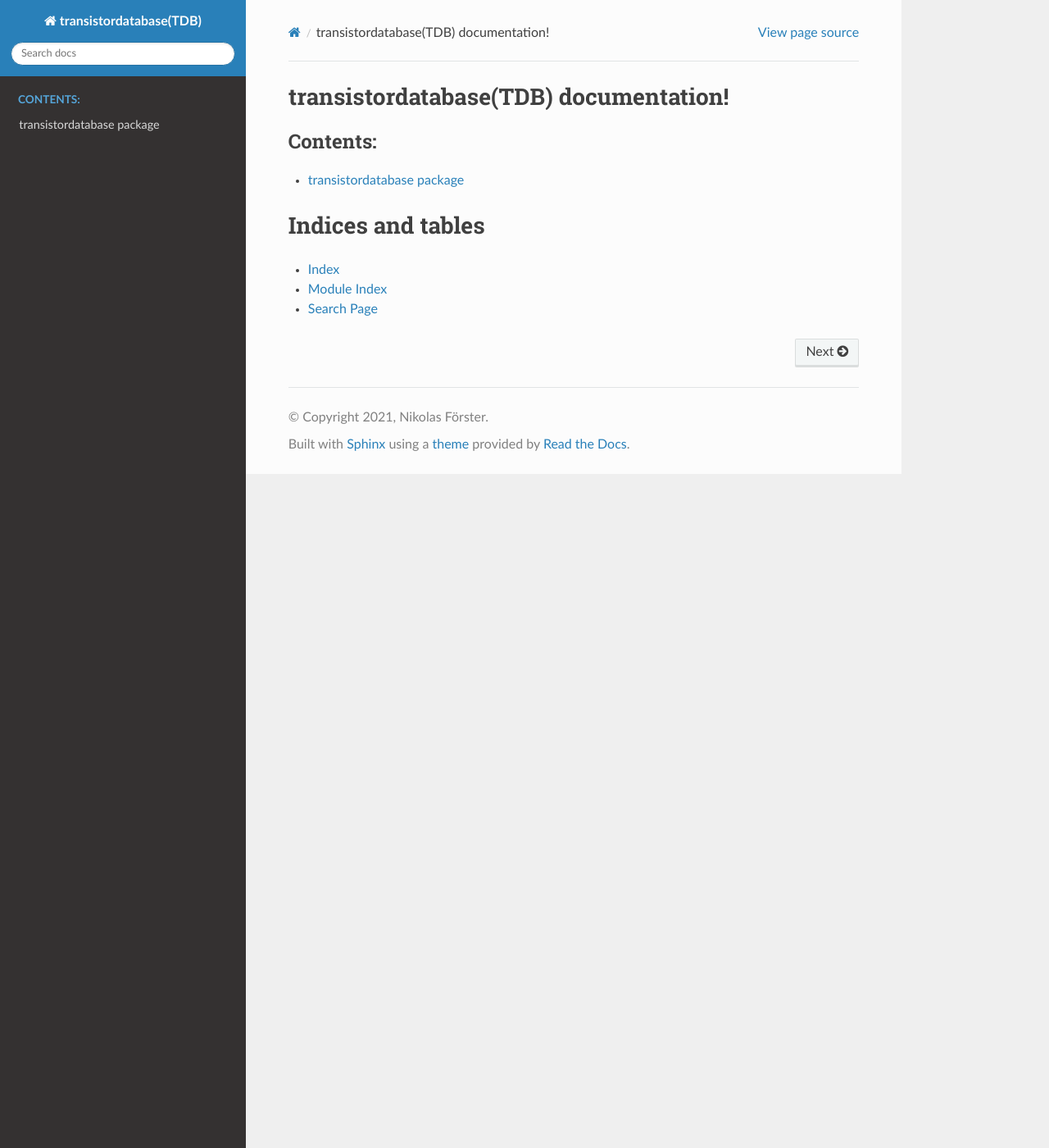
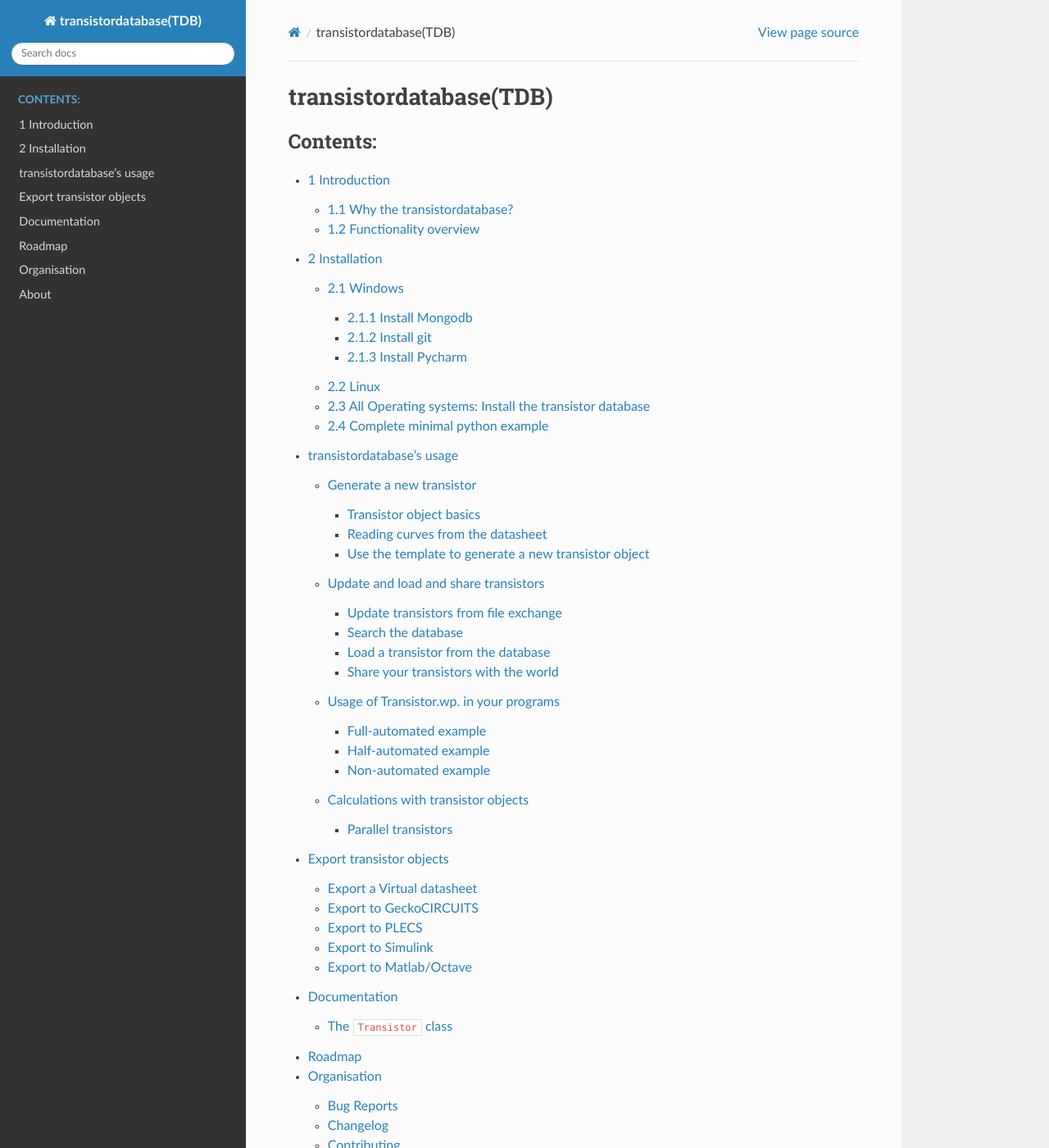
Before and after one commit to upb-lea/transistordatabase, a Sphinx documentation site: the page built from sphinx/index.rst, in a window 1280 px wide and 1400 px high. Shown: the whole window at 82% size. Built offline with Sphinx 7.4.7 and the Read the Docs theme 2.0.0, drawn with Linux system fonts in a browser that asks for light colours; some of the changed text lies outside the part shown.

Commit message:
#sphinx documentation setup commit readme additions

```diff
--- a/sphinx/conf.py
+++ b/sphinx/conf.py
@@ -16,8 +16,8 @@
 # -- Project information -----------------------------------------------------
 
 project = 'transistordatabase(TDB)'
-copyright = '2021, Nikolas Förster'
-author = 'Nikolas Förster'
+copyright = '2021, LEA, Paderborn University'
+author = 'LEA-UPB'
 
 # The full version, including alpha/beta/rc tags
 release = '0.2.10'
--- /dev/null
+++ b/sphinx/exports.rst
@@ -0,0 +1,95 @@
+Export transistor objects
+#########################
+
+Using transistors within pyhton you have already seen. Now we want to take a closer look at exporting the transistors to other programs. These exporters are currently working. Some others are planned for the future.
+
+Export a Virtual datasheet
+***************************
+This function exports a virtual datasheet to see stored data in the database. Function display the output path of .html-file, which can be opened in your prefered browser.
+
+.. image:: /images/Virtual_Datasheet.png
+    :align: center
+    :alt: Generated virtual datasheet example
+
+.. code-block::
+
+transistor = tdb.load({'name': 'Fuji_2MBI100XAA120-50'})
+transistor.export_datasheet()
+
+Export to GeckoCIRCUITS
+***********************
+GeckoCIRCUITS is an open source multi platform schematic simulator. Java required. Direct `download link <http://gecko-simulations.com/GeckoCIRCUITS/GeckoCIRCUITS.zip>`_. At the moment you need to know the exporting parameters like gate resistor, gate-voltage and switching voltage. This will be simplified in the near future.
+.. code-block::
+
+    transistor = tdb.load({'name': 'Fuji_2MBI100XAA120-50'})
+    transistor.export_geckocircuits(600, 15, -4, 2.5, 2.5)
+
+From now on, you can load the model into your GeckoCIRCUITS schematic.
+
+.. image:: /images/Example_Gecko_Exporter.png
+    :align: center
+    :alt: GeckoExporter usage example
+
+.. hint::
+    It is also possible to control GeckoCIRCUITS from python, e.g. to sweep transistors. In this case, linux users should consider to run `this <https://github.com/tinix84/gecko/releases/tag/v1.1>`_ Version of GeckoCIRCUITS instead the above one (port to OpenJDK).
+
+Export to PLECS
+***************
+For a thermal and loss simulation using PLECS simulation tool, it requires the transistor loss and characteristic curves to be loaded in XML(Version 1.1) file format. More information on how to load the XML data can be found from here. To export the transistor object from your database to plecs required xml file format, following lines need to be executed starting with loading the required datasheet.
+
+.. code-block::
+
+    transistor = tdb.load({'name': 'Fuji_2MBI200XAA065-50'})
+    transistor.export_plecs()
+
+Outputs are xml files - one for switch and one for diode (if available), which can be then loaded into your schematic following the instructions as mentioned `here <https://www.plexim.com/support/videos/thermal-modeling-part-1>`_. Note that if channel curves for the default gate-voltage are found missing then the xml files could not be possible to generate and a respective warning message is issued to the user. The user can change the default gate-voltage and switching voltage by providing an extra list argument as follows:
+
+.. code-block::
+
+    transistor = tdb.load({'name': 'Fuji_2MBI200XAA065-50'})
+    transistor.export_plecs([15, -15, 15, 0])
+
+Note that all the four parameters (Vg_on, Vg_off) for IGBTs/Mosfets and (Vd_on, Vd_off) for reverse/body diodes are necessary to select the required curves that needs to be exported to switch and diode XMLs respectively.
+
+.. image:: /images/PLECS_thermal_editor.png
+    :align: center
+    :alt: PLECS thermal exporter usage example
+
+Export to Simulink
+******************
+For a loss simulation in simulink, there is a IGBT model available, which can be found in this `simulink model <https://de.mathworks.com/help/physmod/sps/ug/loss-calculation-in-a-three-phase-3-level-inverter.html>`_ . Copy the model to you schematic and fill the parameters as shown in the figure. Export a transistor object from your database by using the following command. Example for a Infineon transistor.
+.. code-block::
+
+    transistor = tdb.load({'name': 'Infineon_FF200R12KE3'})
+    transistor.export_simulink_loss_model()
+
+Output is a .mat-file, you can load in your matlab program to simulate. Now, you are able to sweep transistors within your simulation. E.g. some matlab-code:
+
+.. code-block::
+
+    load Infineon_FF200R12KE3_Simulink_lossmodel.mat;
+    load Infineon_FF300R12KE3_Simulink_lossmodel.mat;
+    load Fuji_2MBI200XBE120-50_Simulink_lossmodel.mat;
+    load Fuji_2MBI300XBE120-50_Simulink_lossmodel.mat;
+    Transistor_array = [Infineon_FF200R12KE3 Infineon_FF300R12KE3 Fuji_2MBI200XBE120-50 Fuji_2MBI300XBE120-50];
+    for i_Transistor = 1:length(Transistor_array)
+        Transistor = Transistor_array(i_Transistor);
+        out = sim('YourSimulinkSimulationHere');
+
+.. image:: /images/Example_Simulink_Exporter.png
+    :align: center
+    :alt: Simulink exporter usage example
+
+Export to Matlab/Octave
+***********************
+Python dictionary can be exported to Matlab, see the following example:
+.. code-block::
+
+    transistor = tdb.load({'name': 'Fuji_2MBI100XAA120-50'})
+    transistor.export_matlab()
+
+A .mat-file is generated, the exporting path will be displayed in the python console. You can load this file into matlab or octave.
+
+.. image:: /images/Matlab.png
+    :align: center
+    :alt: Matlab .mat exporter usage example
--- a/sphinx/index.rst
+++ b/sphinx/index.rst
@@ -3,14 +3,18 @@
    You can adapt this file completely to your liking, but it should at least
    contain the root `toctree` directive.
 
-transistordatabase(TDB) documentation!
+transistordatabase(TDB)
 ===================================================
 
 .. toctree::
    :maxdepth: 4
    :caption: Contents:
 
+   intro
+   usage
+   exports
    transistordatabase
+   other
 
 
 
--- /dev/null
+++ b/sphinx/install.rst
@@ -0,0 +1,60 @@
+############
+Installation
+############
+
+Windows
+*******
+
+Install Mongodb
+---------------
+For the first usage, you need to install mongodb. Install with standard settings. Use the MongoDB community server, as platform, choose windows `Link <https://www.mongodb.com/try/download/community>`_.
+
+Install git
+---------------
+`Git Installation file <https://git-scm.com/download/win>`_.
+
+Install Pycharm
+---------------
+`PyCharm Installation file <https://www.jetbrains.com/pycharm/download/download-thanks.html?platform=linux&code=PCC>`_.
+
+Linux
+*****
+Archlinux / Manjaro
+
+Enable Arch-User-Repository `(AUR) <https://aur.archlinux.org/packages/mongodb-bin/>`_.
+
+.. code-block::
+
+   sudo pacman -Syu mongodb-bin git pycharm
+
+Ubuntu
+
+.. code-block::
+
+   sudo apt install python3 python3-pip git
+
+.. note::
+    Install pycharm from Snapstore
+
+All Operating systems: Install the transistor database
+******************************************************
+Using Pycharm: Navigate to file -> settings -> Project -> Python Interpreter -> '+' -> search for 'transistordatabase' -> 'Install Package'
+
+Complete minimal python example
+*******************************
+.. code-block::
+
+    # load the python package
+    import transistordatabase as tdb
+
+    # update the database from the online git-repository
+    tdb.update_from_fileexchange()
+
+    # print the database
+    tdb.print_TDB()
+
+    # load a transistor from the database
+    transistor_loaded = tdb.load({'name': 'CREE_C3M0016120K'})
+
+    # export a virtual datasheet
+    transistor_loaded.export_datasheet()
--- /dev/null
+++ b/sphinx/intro.rst
@@ -0,0 +1,41 @@
+.. sectnum::
+
+############
+Introduction
+############
+
+Why the transistordatabase?
+*****************************
+
+When developing electronics, you need to calculate and simulate your schematic before building up the hardware. When it comes to the point of choosing a transistor, there is typically a lot of trouble with different programs. In typical cases, you use more than one program for your calculation, e.g. a self-written program for a first guess, and a schematic simulator to verify your results. Your colleague is working on another electronics topology, may using two other programs. Both of you have stored a few transistor-files on your computers. But due to other programs and another way of using them in a self-written program, your transistors will never be compatible with your colleagures program. If he want's to use your transistors, he needs to generate them compleatly new from the datasheets to be compatible with his programs. Sharing programs and transistors will result in frustraction. This happens also in the same office (university / company / students).
+
+The transistordatabase counteracts this problem. By a defined file format, you can handle these objects, export it to some propretery simulation software and share it by a .json-file to your colleagues or share it with the world by using the `transistor database file exchange git repository <https://github.com/upb-lea/transistordatabase_File_Exchange>`_.
+
+.. image:: /images/Why_transistordatabase.png
+    :width: 500px
+    :align: center
+    :height: 200px
+    :alt: Why transistor database?
+
+Functionality overview
+***********************
+
+.. image:: /images/Workflow.png
+    :width: 650px
+    :align: center
+    :height: 350px
+    :alt: Workflow
+
+Functionality examples:
+
+    * digitize transistor datasheet parameters and graphs and save it to the TDB
+    * use this data for calculations in python (e.g. some loss calulations for a boost-converter)
+    * export this data to matlab for calculations in matlab
+    * export transistors to GeckoCIRCUITS simulation program
+    * export transistors to Simulink simulation program
+    * export transistors to PLECS simulation program
+
+.. note::
+    Development status: Alpha
+
+.. include:: install.rst
--- /dev/null
+++ b/sphinx/other.rst
@@ -0,0 +1,52 @@
+Roadmap
+*******
+Planned features in 2021
+
+    * show a virtual datasheet of a transistor
+    * exporters to a few programs, e.g. Simulink, GeckoCIRCUITS, PLECs, ...
+    * save measurement data from double pulse measurements in the transistor database
+    * compare resistors within the database (e.g. compare measurements wit datasheet values, or compare datasheet values for transistor A with transistor B)
+    * provide a pip package
+
+Organisation
+************
+Bug Reports
+-----------
+Please use the issues report button within github to report bugs.
+
+Changelog
+---------
+Find the changelog `here <https://github.com/upb-lea/transistordatabase/blob/main/CHANGELOG.md>`_
+
+Contributing
+------------
+Pull requests are welcome. For major changes, please open an issue first to discuss what you would like to change. For contributing, please refer to this `section <https://github.com/upb-lea/transistordatabase/blob/main/Contributing.md>`_.
+
+About
+*****
+History and project status
+--------------------------
+This project started in 2020 as a side project and was initially written in matlab. It quickly became clear that the project was no longer a side project. The project should be completely rewritten, because many new complex levels have been added. To place the project in the open source world, the programming language python is used.
+
+In January 2021 a very early alpha status is reached. First pip package is provided in may 2021.
+
+Authors and contributors
+---------------------------
+Actual developers
+
+    * Nikolas Förster
+    * Henning Steinhagen
+    * Mohan Nagella
+
+Project leading
+
+    * Nikolas Förster
+    * Philipp Rehlaender
+
+Developers in the past
+
+    * Manuel Klädtke
+
+License
+-------
+ Licensed under `GPLv3 <https://choosealicense.com/licenses/gpl-3.0/>`_
--- a/sphinx/transistordatabase.rst
+++ b/sphinx/transistordatabase.rst
@@ -1,5 +1,8 @@
-transistordatabase package
+Documentation
 ==========================
-.. automodule:: databaseClasses
-   :members:
-   :show-inheritance:
+The ``Transistor`` class
+*****************************
+.. autoclass:: databaseClasses.Transistor
+    :members:
+    :undoc-members:
+    :show-inheritance:
--- /dev/null
+++ b/sphinx/usage.rst
@@ -0,0 +1,180 @@
+##########################
+transistordatabase's usage
+##########################
+
+Import transistordatabase to your python program
+
+.. code-block::
+
+    import transistordatabase as tdb
+
+Generate a new transistor
+*************************
+
+Transistor object basics
+------------------------
+Transistor |br|
+| |br|
++-Metadata |br|
+| |br|
++-Switch |br|
+| +-Switch Metadata |br|
+| +-Channel Data |br|
+| +-Switching Data |br|
+| |br|
++-Diode |br|
+| +-Diode Metadata |br|
+| +-Channel Data |br|
+| +-Switching Data |br|
+| |br|
++-wp (temporary storage for further calculations) |br|
+
+Reading curves from the datasheet
+---------------------------------
+For reading datasheet curves, use the tool `WebPlotDigitizer <https://git-scm.com/download/win>`_. There is a online-version available. Also you can download it for Linux, Mac and Windows. WebPlotDigitizer is open source software.
+
+Channel data for switch and diode always needs to be positive. Some Manufacturers give diode data in the 3rd quadrant. Here is an example how to set the axes and export the data inside WebPlotDigitizer:
+
+.. image:: /images/Diode_channel_data_negative.png
+    :align: center
+    :alt: diode channel data negative
+
+Use the template to generate a new transistor object
+----------------------------------------------------
+
+After digizing the curves, you can use a template to generate a new transistor object and store it to the database. For this, see the template
+
+Some values need to follow some rules, e.g. due to different spelling versions, the manufacturers name or housing types must be written as in the lists below. Some general hints to fill the template:
+
+    * `List of manufacturers <https://github.com/upb-lea/transistordatabase/blob/main/transistordatabase/module_manufacturers.txt>`_
+    * `List of housing types <https://git-scm.com/download/win>`_
+    * `Fuji housing overview <https://github.com/upb-lea/transistordatabase/blob/main/transistordatabase/housing_types.txt>`_
+
+In many cases, two capacity curves are specified in the data sheets. One curve for the full voltage range, and one with zoom to a small voltage range. To represent the stored curves in the best possible way, both curves can be read in and then merged.
+
+.. code-block::
+
+    c_rss_normal = csv2array('transistor_c_rss.csv', first_x_to_0=True)
+    c_rss_detail = csv2array('transistor_c_rss_detail.csv', first_x_to_0=True)
+
+    transistor_args = {
+                   ...
+                   'c_rss': {"t_j": 25, "graph_v_c": c_rss_merged},
+				   ...
+                   }
+
+Update and load and share transistors
+*************************************
+
+Update transistors from file exchange
+-------------------------------------
+There is a file exchange to share transistor objects. The repository can be found `here <https://github.com/upb-lea/transistordatabase_File_Exchange>`_. To update your local transistordatabase type in to your python code
+
+.. code-block::
+
+    tdb.update_from_fileexchange()
+
+After this, you can find new or updated transistor files in your local transistordatabase.
+
+Search the database
+-------------------
+Print all transistors inside the database
+
+.. code-block::
+
+    tdb.print_TDB()
+
+If you want to store the transistor list, this function returns the names in a variable. Next option is the usage of filters, e.g. print the housing type and the hyperlink to the datasheet. All database entries can be used as filter.
+
+.. code-block::
+
+    tdb.print_TDB(['housing_type','datasheet_hyperlink'])
+
+Load a transistor from the database
+-----------------------------------
+
+.. code-block::
+
+    transistor_loaded = tdb.load({'name': 'CREE_C3M0016120K'})
+
+Share your transistors with the world
+-------------------------------------
+Use your local generated transistor, load it into your workspace and export it, e.g.
+
+.. code-block::
+
+    transistor_loaded = load({'name': 'CREE_C3M0016120K'})
+    transistor_loaded.export_json()
+
+You can upload this file to the `transistor database file exchange <https://github.com/upb-lea/transistordatabase_File_Exchange>`_ git repository by generating a pull request.
+
+Usage of Transistor.wp. in your programs
+*********************************************
+There is a subclass .wp where you can fill for further program calculations.
+
+Full-automated example
+----------------------
+**Use the quickstart method to fill in the wp-class**
+
+There is a search function, that chooses the closes operating point. In the full-automated method, there are some predefined values
+
+    * Chooses transistor.switch.t_j_max - 25°C as operating temperature to start search
+    * Chooses transistor.i_abs_max/2 as operating current to start search
+    * Chooses v_g = 15V as gate voltage to start search
+
+.. code-block::
+
+   transistor_loaded.quickstart_wp()
+
+Half-automated example
+----------------------
+**Fill in the wp-class by a search-method to find the closes working point to your methods**
+
+Insert a working point of interest. The algorithm will find the closest working point and fills out the Transistor.wp.-class
+.. code-block::
+
+   transistor.update_wp(125, 15, 50)
+
+Non-automated example
+---------------------
+**Fill in the wp-class manually**
+
+Look for all operating points manually. This will result in an error in case of no match.
+.. code-block::
+
+    transistor_loaded.wp.e_oss = transistor_loaded.calc_v_eoss()
+    transistor_loaded.wp.q_oss = transistor_loaded.calc_v_qoss()
+
+    # switch, linearize channel and search for losscurves
+    transistor_loaded.wp.switch_v_channel, transistor_loaded.wp.switch_r_channel = transistor_loaded.calc_lin_channel(25, 15, 150, 'switch')
+    transistor_loaded.wp.e_on = transistor_loaded.get_object_i_e('e_on', 25, 15, 600, 2.5).graph_i_e
+    transistor_loaded.wp.e_off = transistor_loaded.get_object_i_e('e_off', 25, -4, 600, 2.5).graph_i_e
+
+    # diode, linearize channel and search for losscurves
+    transistor_loaded.wp.diode_v_channel, transistor_loaded.wp.diode_r_channel = transistor_loaded.calc_lin_channel(25, -4, 150, 'diode')
+
+Calculations with transistor objects
+************************************
+
+Parallel transistors
+--------------------
+To parallel transistors use the function.
+
+  * In case of no parameter paralleling is for 2 transistors
+  * In case of parameter, paralleling is for x transistors. Example here is for three transistors.
+
+.. code-block::
+
+    transistor = load({'name': 'Infineon_FF200R12KE3'})
+    parallel_transistorobject = transistor.parallel_transistors(3)
+
+After this, you can work with the transistor object as usual, e.g. fill in the .wp-workspace or export the devicice to Matlab, Simulink or GeckoCIRCUITS.
+
+
+
+
+
+
+.. |br| raw:: html
+
+      <br>
```
